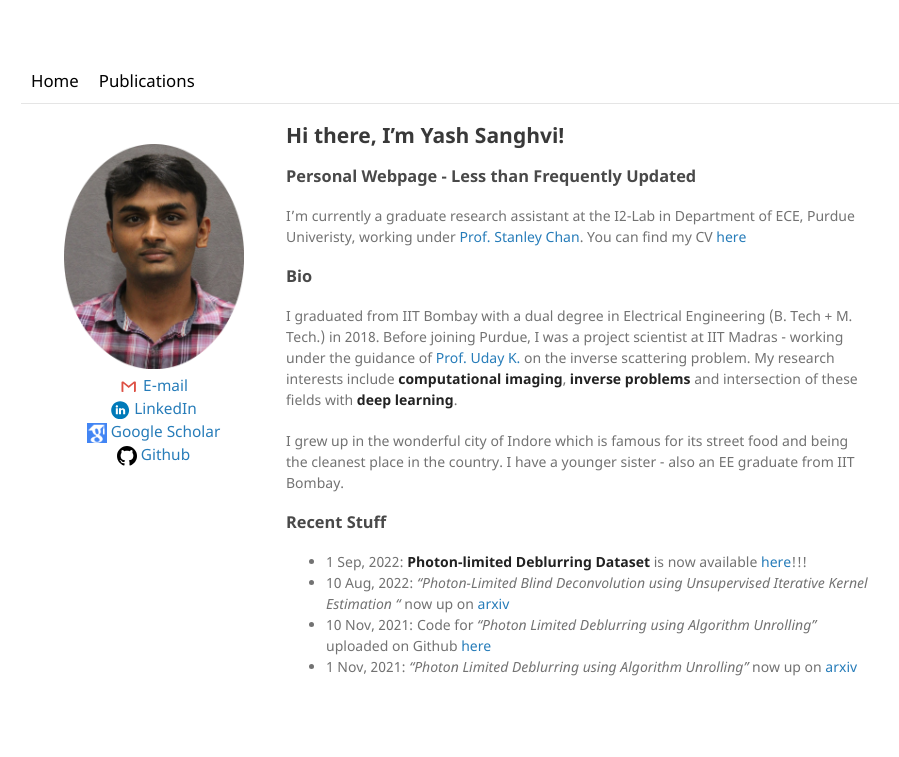
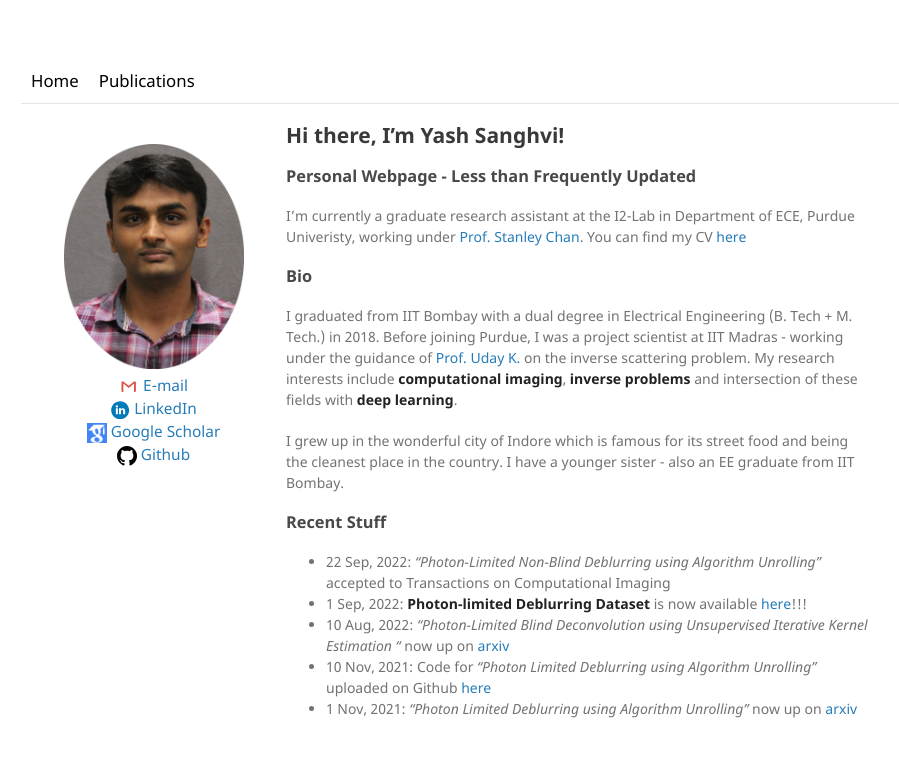
Before and after one commit to sanghviyashiitb/sanghviyashiitb.github.io, a Jekyll site: the page built from index.md, in a window 1280 px wide. Shown: the top 757 px of the page, without its empty margins (119-1018 px from the left). Built offline with Jekyll 4.4.1, drawn with Linux system fonts in a browser that asks for light colours.

Commit message:
Update index.md

```diff
--- a/index.md
+++ b/index.md
@@ -12,6 +12,7 @@ I graduated from IIT Bombay with a dual degree in Electrical Engineering (B. Tec
 I grew up in the wonderful city of Indore which is famous for its street food and being the cleanest place in the country. I have a younger sister - also an EE graduate from IIT Bombay.
 
 ### Recent Stuff
+* 22 Sep, 2022: _"Photon-Limited Non-Blind Deblurring using Algorithm Unrolling"_ accepted to Transactions on Computational Imaging
 * 1 Sep, 2022: **Photon-limited Deblurring Dataset** is now available [here](https://aaaakshat.github.io/pldd/)!!!
 * 10 Aug, 2022: _"Photon-Limited Blind Deconvolution using Unsupervised Iterative Kernel Estimation
 "_ now up on [arxiv](https://arxiv.org/abs/2208.00451)
```
